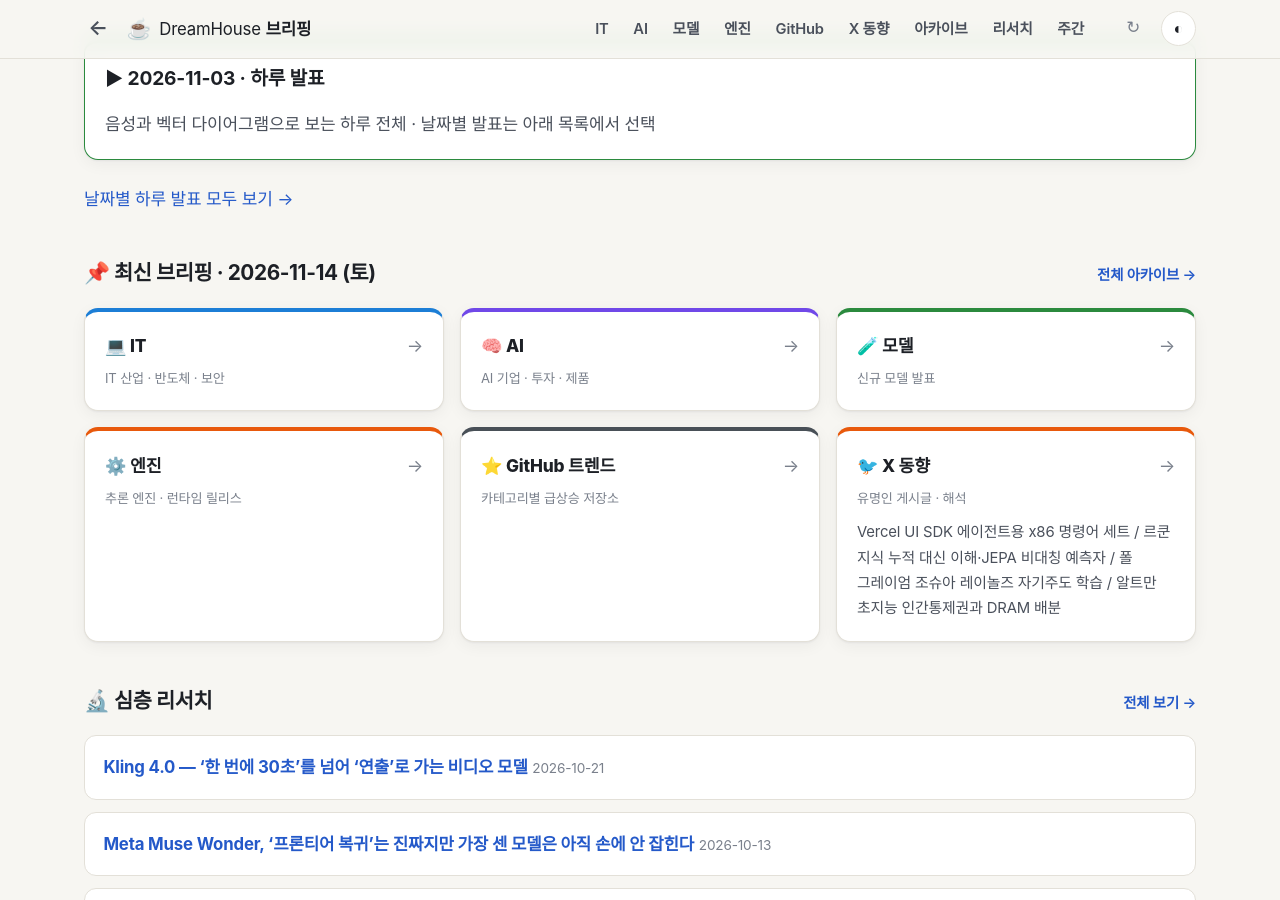
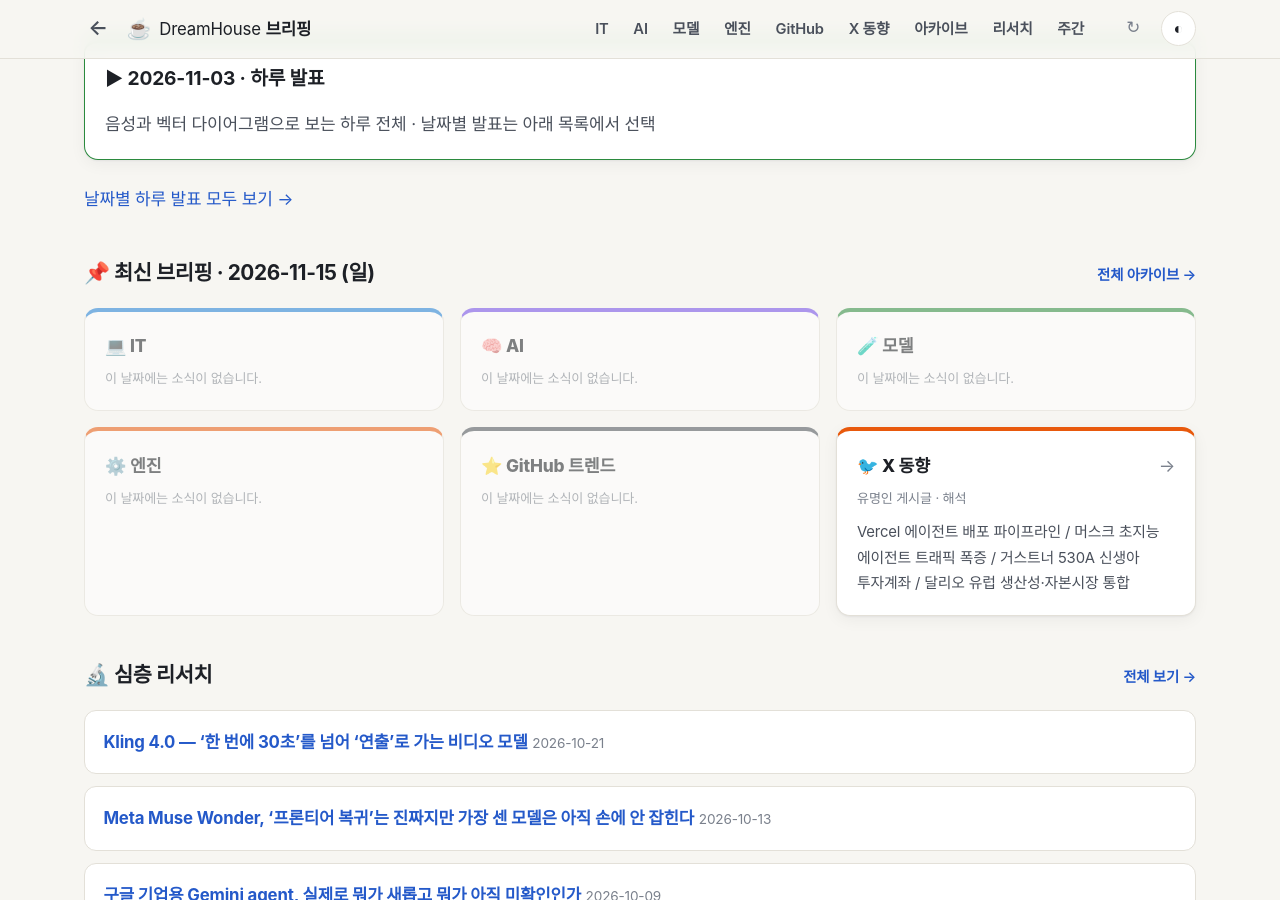
Before and after one commit to DreamHouseKSH/dreamhouse-briefings, a Jekyll site: the page built from index.html, in a window 1280 px wide and 900 px high, scrolled down 269 px. Built offline with Jekyll 4.4.1, drawn with Linux system fonts in a browser that asks for light colours; some web fonts are replaced; part of the change alters nothing that is shown; some of the changed text lies outside the part shown.

Commit message:
briefings: 2026-11-15 news (X)

```diff
--- a/_data/highlights.yml
+++ b/_data/highlights.yml
@@ -1,3 +1,6 @@
+"2026-11-15":
+  X: "Vercel 에이전트 배포 파이프라인 / 머스크 초지능 에이전트 트래픽 폭증 / 거스트너 530A 신생아 투자계좌 / 달리오 유럽 생산성·자본시장 통합"
+
 "2026-11-14":
   X: "Vercel UI SDK 에이전트용 x86 명령어 세트 / 르쿤 지식 누적 대신 이해·JEPA 비대칭 예측자 / 폴 그레이엄 조슈아 레이놀즈 자기주도 학습 / 알트만 초지능 인간통제권과 DRAM 배분"
 
--- /dev/null
+++ b/news/2026-11-15/X.md
@@ -0,0 +1,112 @@
+# X 브리핑 — 2026-11-15 (일요일, KST 아침)
+> X(트위터) 주요 테크·AI·경제 리더들의 24시간 내 핵심 포스트 인용 및 심층 해석. 게시글 인용과 함께 배경, 행간(생략된 것), 산업적 파급 효과를 분석했습니다.
+
+## 1. Guillermo Rauch — "에이전트가 모든 코드를 배포하는 방식": 피처 게이트·푸시 검증·메트릭 자율 감시 파이프라인
+
+- **게시글:** https://x.com/rauchg/status/2121711321347715093
+- **날짜:** 2026-11-14 (KST 2026-11-15 06:06)
+
+### 인용
+
+> "This is how agents will ship all code.
+> → Agent writes feature-gated code
+> → Verification gates on push (proof checking, security audits)
+> → Agent monitors metrics
+> You can live the future today with Vercel CLI: `vercel flags`, `vercel metrics`, `vercel deploy`."
+> (한글: "앞으로 에이전트가 모든 코드를 배포하는 방식입니다.
+> → 에이전트가 피처 게이트(기능 플래그)가 적용된 코드를 작성하고
+> → 푸시 단계에서 검증 게이트(정형 검증·보안 감사)를 거친 뒤
+> → 에이전트가 직접 배포 후 메트릭을 모니터링합니다.
+> Vercel CLI의 `vercel flags`, `vercel metrics`, `vercel deploy`로 오늘 바로 이 미래를 경험할 수 있습니다.")
+
+### 해석
+
+배경은 Vercel CEO 기예르모 라우흐가 AI 코딩 에이전트의 역할을 단순 '코드 생성기(Copilot)'에서 **'CI/CD·프로덕션 운영 주체'**로 격상시키는 배포 아키텍처 청사진을 제시한 것이다. 에이전트가 작성한 코드가 곧바로 전체 사용자에게 노출되지 않도록 피처 플래그(`vercel flags`)로 격리한 상태에서 코드를 작성하고, Git 푸시 시점의 자동 정형 검증 및 보안 감사 게이트를 통과시킨 뒤, 배포 이후의 에러율·지연시간(`vercel metrics`)까지 에이전트가 실시간으로 감시해 롤백이나 플래그 확장을 스스로 결정하는 폐쇄 루프(Closed-loop)를 강조했다.
+
+쓰지 않은 것: 에이전트가 프로덕션 메트릭 이상을 감지해 피처 플래그를 끄거나 재배포를 반복할 때 발생할 수 있는 **책임 소재(Liability)와 승인 권한 통제**, 그리고 오탐(False Positive)으로 인한 무한 롤백 루프를 어떻게 차단할지에 대한 거버넌스 설계는 구체적으로 언급하지 않았다.
+
+업계에 미치는 의미: 개발 파이프라인의 중심축이 '인간이 코드를 짜고 리뷰하는 PR(Pull Request) 중심 워크플로우'에서 **'에이전트가 피처 플래그 단위로 점진적 배포(Progressive Delivery)와 관측 가능성(Observability)을 직접 제어하는 런타임 중심 워크플로우'**로 재편되고 있다. 클라우드·인프라 플랫폼 사업자들 역시 인간용 대시보드가 아닌 에이전트가 호출하기 쉬운 CLI·API 도구(`flags`, `metrics`)를 핵심 경쟁력으로 내세우고 있다.
+
+### 논조·다른 시각
+
+- **작성자 논조:** Vercel의 최신 CLI 기능 홍보를 겸하면서도, 에이전트 네이티브 소프트웨어 엔지니어링의 표준 공정도를 단호하게 제시하는 실용적 낙관론.
+- **논조 점검:** 기존 엔터프라이즈 DevSecOps 진영에서는 "정형 검증(Proof checking)과 보안 감사가 아직 복잡한 비즈니스 로직의 의도적 오류까지 완벽히 걸러내지 못하므로, 핵심 결제·인증 경로에는 여전히 인간의 최종 승인 게이트가 필수"라고 선을 긋는다.
+- **다른 시각:** 1인 개발자 및 스타트업 빌더들은 "새벽 시간대 장애 대응과 카나리 배포 모니터링까지 에이전트가 피처 플래그와 연동해 처리한다면 소규모 팀의 운영 부담이 획기적으로 줄어든다"며 긍정적인 반응을 보이고 있다.
+
+---
+
+## 2. Elon Musk — "초지능 에이전트가 인터넷 트래픽을 몇 자릿수(Orders of Magnitude) 폭증시킬 것"
+
+- **게시글:** https://x.com/elonmusk/status/2121649657189425394
+- **날짜:** 2026-11-14 (KST 2026-11-15 02:01)
+
+### 인용
+
+> "Internet traffic will grow by several orders of magnitude, due to super intelligence agents"
+> (한글: "초지능 에이전트들로 인해 인터넷 트래픽은 몇 자릿수(수십~수백 배 이상) 폭증할 것입니다.")
+
+### 해석
+
+배경은 xAI와 테슬라, 스페이스X(스타링크)를 이끄는 일론 머스크가 에이전트 시대의 네트워크 인프라 수요 폭발을 한 문장으로 압축해 경고한 포스트다. 지금까지의 글로벌 인터넷 트래픽은 전 세계 80억 인구가 깨어 있는 시간 동안 브라우저를 열고 동영상을 시청하며 발생시키는 '인간 소비 중심 트래픽'에 의해 결정되었다. 그러나 수억·수십억 개의 자율 AI 에이전트가 24시간 쉬지 않고 웹을 탐색하고, API를 호출하며, 에이전트 간(Agent-to-Agent) 데이터를 주고받기 시작하면 트래픽의 규모 자체가 인간의 물리적 한계를 벗어나 기하급수적으로 팽창하게 된다.
+
+쓰지 않은 것: 트래픽의 절대량이 폭증할 경우 기존 웹 서버와 CDN들이 봇·크롤러 트래픽을 차단하거나 유료화(Paywall/API 과금)로 방어벽을 치면서, 오히려 개방형 웹(Open Web) 접근성이 좁아지고 통신·위성망(스타링크)과 데이터센터 간 백본 네트워크 병목이 심화될 수 있다는 현실적 마찰은 생략되었다.
+
+업계에 미치는 의미: AI 인프라 투자 사이클이 GPU와 메모리(HBM)를 넘어 **'고대역폭 네트워킹·광트랜시버·저궤도 위성통신(Starlink)·API 게이트웨이'**로 확장될 수밖에 없음을 시사한다. 웹 서비스 기업 입장에서도 인간 방문자용 HTML 페이지 렌더링보다 에이전트 트래픽 폭증을 견디는 경량 API·캐싱 아키텍처와 봇 과금 모델 수립이 시급한 과제로 떠오르고 있다.
+
+### 논조·다른 시각
+
+- **작성자 논조:** AI 에이전트 생태계와 위성 통신망(스타링크)을 동시에 보유한 사업가 특유의 거시적이고 직설적인 단언.
+- **논조 점검:** 네트워크 공학계 일부에서는 "에이전트들이 무작정 원본 웹페이지나 미디어를 긁어오는 대신 정제된 임베딩이나 경량 JSON·MCP 프로토콜로 통신하게 되면, 패킷 수와 동시 접속 세션 수는 폭증하더라도 순수 대역폭(Bandwidth) 점유율은 동영상 스트리밍보다 완만할 수 있다"는 분석도 내놓는다.
+- **다른 시각:** 클라우드 및 CDN 업계에서는 "이미 봇·에이전트 트래픽 비중이 인간 트래픽을 추월하는 구간에 진입했다"며 엣지 컴퓨팅과 에이전트 전용 인증·과금 인프라의 필요성에 공감하고 있다.
+
+---
+
+## 3. Brad Gerstner — 미국 신생아 전 국민 투자 계좌 '530A(Invest America / Trump Accounts)' 가동 현황과 민간 매칭 확산
+
+- **게시글:** https://x.com/altcap/status/2121637451450208420
+- **날짜:** 2026-11-14 (KST 2026-11-15 01:12)
+
+### 인용
+
+> "Every child in America already has a free, lifetime investment acct backed by the US Treasury. Already set up & opened. Their personal piece of the American Dream. And today another 10k kids will be born & 10k new accts opened each with $1000. Invest America | 530A | Trump Accounts. Ignore the politics - download the app & claim your child’s future!"
+> (한글: "미국의 모든 아이에게는 이미 미 재무부가 뒷받침하는 무료 평생 투자 계좌가 개설되어 있습니다. '아메리칸 드림'의 개인 지분인 셈입니다. 오늘 하루에만 또 1만 명의 아이가 태어나고, 각각 1,000달러가 담긴 1만 개의 새 계좌가 열릴 것입니다. Invest America | 530A | Trump Accounts. 정치적 논쟁은 접어두고, 앱을 내려받아 자녀의 미래를 수령하세요!")
+
+### 해석
+
+배경은 알티미터 캐피털(Altimeter Capital) 대표 브래드 거스트너가 자신이 오랜 기간 정책 입안을 주도해 온 미국 신생아 자본 계좌 프로그램 **'530A 계좌(Invest America / Trump Accounts)'**의 실제 가동 현황과 참여를 독려한 포스트다. 이 제도는 미국에서 태어나는 모든 신생아에게 미 재무부가 초기 종잣돈 1,000달러를 투입한 비과세·장기 복리 투자 계좌를 열어주는 정책으로, 거스트너는 이어진 답글(https://x.com/altcap/status/2121666786034901207)에서도 미군 가족 자녀의 530A 계좌에 민간 기부 매칭을 연결하는 Invest America 재단의 활동을 공유했다.
+
+쓰지 않은 것: 계좌가 자동으로 설정되어 있더라도 부모가 실제 앱을 통해 청구·활성화하고 추가 납입 여력을 갖춰야 복리 효과가 극대화되는데, 저소득층 가구의 금융 접근성 격차와 장기 재정 적자 부담에 대한 미국 내 논란은 "정치는 무시하라"는 표현 뒤로 비켜 섰다.
+
+업계에 미치는 의미: 단순 현금성 복지 지급이 아니라 **'출생과 동시에 자본시장(미국 주식 인덱스)의 주주로 편입시키는 자산 기반 복지'** 모델이 현실에서 작동하기 시작했다. 이는 향후 수십 년간 미국 증시로 유입되는 장기 패시브 자금의 저변을 넓히는 동시에, 핀테크·자산운용 업계에 새로운 장기 적립식 계좌 시장을 여는 계기가 되고 있다.
+
+### 논조·다른 시각
+
+- **작성자 논조:** 정책 입안자로서의 강한 자부심과 함께, 정파적 반감을 넘어 실제 제도의 수혜를 챙기라는 실용적 호소.
+- **논조 점검:** 진보 진영 및 일부 재정경제학자들은 "신생아 1,000달러 종잣돈만으로는 고소득층의 추가 납입(세제 혜택 활용)에 따른 자산 격차 확대를 막기 어렵고, 교육·보육 인프라 투자 대비 재정 효율성을 따져봐야 한다"고 지적.
+- **다른 시각:** 자산운용 및 리테일 투자 업계에서는 "전 국민이 어릴 때부터 복리와 주식 시장의 성장을 체감하게 만드는 가장 강력한 금융 교육이자 자본시장 저변 확대 정책"으로 평가하고 있다.
+
+---
+
+## 4. Ray Dalio — "좌우 정쟁으로는 풀리지 않는다": 유럽의 구조적 위기에 대한 생산성·자본시장 통합 처방
+
+- **게시글:** https://x.com/RayDalio/status/2121307642211561646
+- **날짜:** 2026-11-13 (KST 2026-11-14 03:22)
+
+### 인용
+
+> "Yes—I discuss Europe in Chapter 10 of 'Principles for Dealing with the Changing World Order' and in 'How Countries Go Broke'. Europe needs higher productivity, sustainable debt burdens, broader opportunity, and stronger collective security. The central principle: left–right swings won’t solve underlying problems unless policies deliver results; polarization instead risks paralysis. Practical priorities include deeper capital-market integration, investment in skills and innovation, and coordinated energy and defense policies—for example, cross-border electricity grids and joint defense procurement. The crucial uncertainty is whether governments can share costs and authority."
+> (한글: "맞습니다. 저는 『변화하는 세계 질서』 10장과 『국가는 어떻게 파산하는가』에서 유럽을 다뤘습니다. 유럽에는 더 높은 생산성, 지속 가능한 부채 부담, 더 넓은 기회, 그리고 더 강력한 집단 안보가 필요합니다. 핵심 원칙은 정책이 실제 성과를 내지 못하면 좌우 정권 교체만으로는 근본 문제를 풀 수 없으며, 오히려 양극화가 정책 마비를 초래한다는 것입니다. 현실적 우선순위는 더 깊은 자본시장 통합, 기술·혁신 투자, 그리고 국경을 넘는 전력망과 공동 방위 조달 같은 공조된 에너지·국방 정책입니다. 결정적 불확실성은 각국 정부가 비용과 권한을 기꺼이 공유할 수 있느냐입니다.")
+
+### 해석
+
+배경은 세계 최대 헤지펀드 브릿지워터 창업자 레이 달리오가 유럽의 장기 저성장·재정 압박·안보 위기를 자신의 국가 부채 및 패권 주기 이론과 연결해 진단한 포스트다. 유럽 주요국에서 반복되는 좌파·우파 정권 교체가 구조적 저성장과 부채 누적이라는 본질적 처방을 내놓지 못한 채 정치적 양극화만 키우고 있다고 짚으며, 해법으로 1) 분절된 유럽 금융을 하나로 묶는 자본시장 통합(CMU), 2) 국경 간 전력망 연결을 통한 에너지 비용 절감, 3) 공동 방위 조달을 통한 안보 효율화를 구체적으로 제시했다.
+
+쓰지 않은 것: 자본시장 통합과 공동 국방·에너지 정책은 결국 핵심 회원국(독일·프랑스 등)의 재정 기여 확대와 주권 일부 이양을 전제로 하는데, 자국 내 포퓰리즘 압박에 직면한 각국 정부가 정치적 비용을 감수하고 실제로 이를 실행할 동력이 있는지에 대해서는 "결정적 불확실성"으로만 남겼다.
+
+업계에 미치는 의미: 글로벌 거시 투자 자금이 미국 빅테크·AI 생태계로 쏠리는 동안, 유럽이 **'규제 일변도'에서 벗어나 자본시장 통합과 에너지·방산 인프라 공동 투자**로 체질을 바꾸지 못하면 유로존 자산과 산업 경쟁력의 구조적 디스카운트가 더욱 고착화될 수 있음을 경고하고 있다.
+
+### 논조·다른 시각
+
+- **작성자 논조:** 거시경제 사이클 연구가로서 정파적 이념을 배제하고 생산성과 부채 지속 가능성이라는 냉정한 수치를 앞세운 분석적 논조.
+- **논조 점검:** 유럽 내 연방주의 지지자들과 경제학자들은 "달리오의 진단(드라기 보고서와도 일맥상통하는 자본시장·에너지 통합 필요성)은 정확하지만, 만장일치에 가까운 EU 의사결정 구조상 위기가 임박하기 전까지는 주권·비용 분담 합의가 극히 어렵다"고 분석.
+- **다른 시각:** 글로벌 채권 및 외환 시장 참여자들은 유럽 각국의 재정 적자 확대와 정치적 교착이 이어질수록 방산·에너지 인프라 섹터를 제외한 유럽 일반 주식·채권의 상대적 매력이 계속 떨어질 것이라는 점에 주목하고 있다.
```
